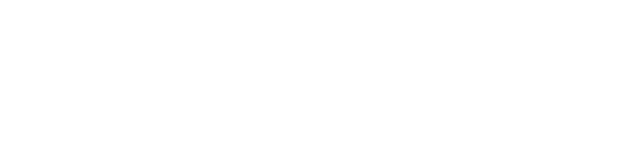
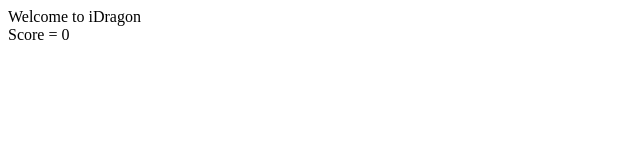
Before and after one commit to Harjot2552/dragon-game, a plain HTML site: page index.html in a window 1280 px wide. Shown: the whole page, without its empty margins (0-640 px from the left). Drawn offline with Linux system fonts and the light colour scheme.

Commit message:
Created the basic HTML structure for the game title, dragon, score and obstacle

```diff
--- a/index.html
+++ b/index.html
@@ -10,7 +10,12 @@
 </head>
 
 <body>
-
+    <div class="gameContainer">
+        <div class="gameOver">Welcome to iDragon</div>
+        <div class="dino"></div>
+        <div id="scoreCont">Score = 0</div>
+        <div class="obstacle obstacleAni"></div>
+    </div>
 </body>
 
 </html>
```
